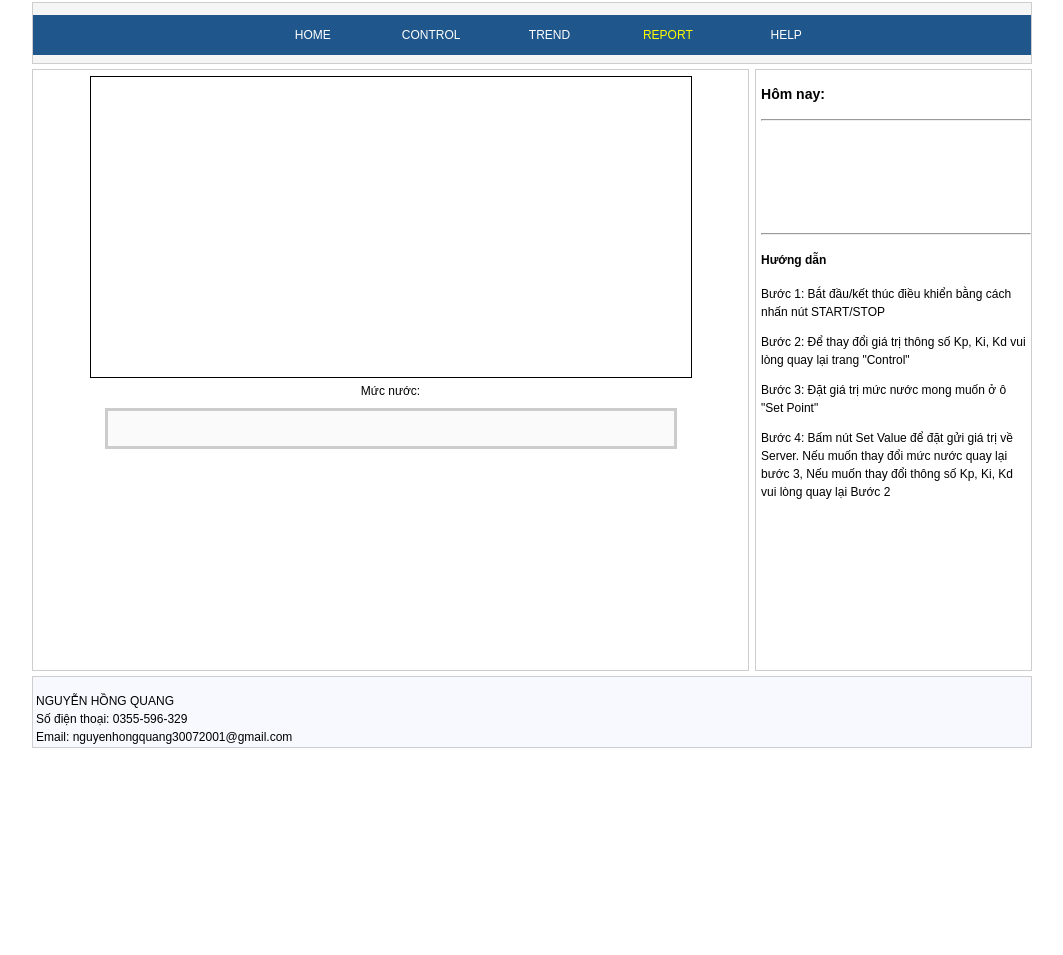
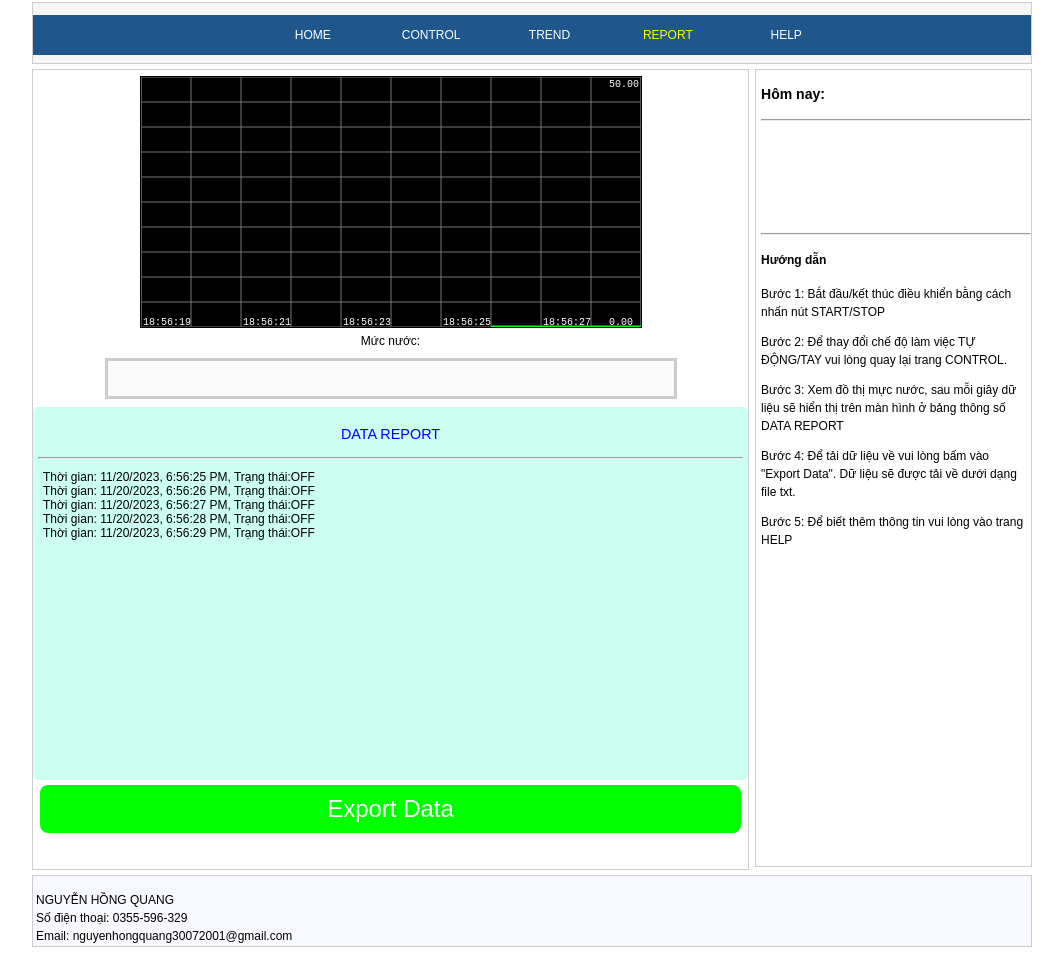
Before and after one commit to quang3007/Qweb-2023, a plain HTML site: page report.html in a window 1280 px wide. Shown: the part 131-1086 px from the top of the page, without its empty margins (108-1171 px from the left). Before the commit the page ends 887 px from the top, so only its background shows below. Drawn offline with nearby package versions, Linux system fonts and the light colour scheme.

Commit message:
sửa text và căn chỉnh lại report

```diff
--- a/report.html
+++ b/report.html
@@ -1,4 +1,7 @@
 <!DOCTYPE html>
+<!-- AWP_In_Variable Name='"MUC_NUOC"' -->
+
+
 <html lang="vi">
 <head>
 	<title>ĐỒ ÁN 2023</title>
@@ -6,7 +9,7 @@
 	<link href="style.css" rel="stylesheet" type="text/css" />
 	<script src="https://ajax.googleapis.com/ajax/libs/jquery/3.7.1/jquery.min.js"></script>
 	<script type="text/javascript" src="smoothie.js"></script>
-	<script type="text/javascript" src="myjavascript.js"></script>
+	<!-- <script type="text/javascript" src="myjavascript.js"></script> -->
 	<script type="text/javascript" src="trend.js"></script>
 
 	<script type="text/javascript">
@@ -15,12 +18,6 @@
 		//Web = 3: Report
 		web_current = 3;
 	</script>
-
-
-
-
-	</script>
-
 </head>
 
 <body onload="load_xong()">
@@ -52,11 +49,12 @@
 			  </ul>
 
 	    </div>
-	    <div id="content">
+
+		<div id="content">
 
 	    	<div id="container">
 	    		<div style=" margin: 6px 0px 6px 0px; display: flex; justify-content: center; align-items: center;">
-					<canvas id="mycanvas1" width="600" height="300" style="border: 1px solid #000;"></canvas>
+					<canvas id="mycanvas1" width="500" height="250" style="border: 1px solid #000;"></canvas>
 				</div>
 			</div>
 
@@ -65,28 +63,35 @@
 				<input style=" width: 80%; " id="quang" disabled="disabled" type="text" />
 			</div>
 
-				<!-- REPORT -->
+			<!-- REPORT -->
+			<div class="container">
+				<div id="report-table" style="background-color:rgba(0, 255, 191,0.2)">
+					<p style="text-align:center; font-size:120%;color:blue">DATA REPORT</p><hr>
+					<div class="myBox" id="report1"></div>
+				</div>
+			</div>
 
+			<div style="text-align: center;">
+				<button class="button" style="width: 98%; background-color:rgba(0,255,0,1)" onclick="saveTextAsFile()"><span>Export Data </span></button>
+			</div>
 
-
-			<br>
-			<br>
 			<br>
 
 
 			<marquee> ĐỒ ÁN TỐT NGHIỆP - NGUYỄN HỒNG QUANG - 1951212003 </marquee>
 
 	    </div>
-	    <div id="right">
+	    <div id="right" style=" width: 270px; min-height: 796px; border: 1px solid #CDCDCD; float:right; margin-bottom: 5px; padding-left:5px; line-height: 1.5;">
 	    	<H3>Hôm nay:<p id="time" style="text-align:center" ></p></H3>
 	    	<hr>
 	    	<div id="Lamp_Display"></div>
 			<hr>
 	    	<h4>Hướng dẫn</h4>
 	    	<p>Bước 1: Bắt đầu/kết thúc điều khiển bằng cách nhấn nút START/STOP</p>
-	    	<p>Bước 2: Để thay đổi giá trị thông số Kp, Ki, Kd vui lòng quay lại trang "Control"</p>
-	    	<p>Bước 3: Đặt giá trị mức nước mong muốn ở ô "Set Point"</p>
-	    	<p>Bước 4: Bấm nút Set Value để đặt gửi giá trị về Server. Nếu muốn thay đổi mức nước quay lại bước 3, Nếu muốn thay đổi thông số Kp, Ki, Kd vui lòng quay lại Bước 2</p>
+	    	<p>Bước 2: Để thay đổi chế độ làm việc TỰ ĐỘNG/TAY vui lòng quay lại trang CONTROL. </p>
+			<p>Bước 3: Xem đồ thị mực nước, sau mỗi giây dữ liệu sẽ hiển thị trên màn hình ở bảng thông số DATA REPORT </p>
+			<p>Bước 4: Để tải dữ liệu về vui lòng bấm vào "Export Data". Dữ liệu sẽ được tải về dưới dạng file txt.</p>
+			<p>Bước 5: Để biết thêm thông tin vui lòng vào trang HELP</p>
 	    </div>
 
 		<div id="footer">
```
Also changed, not shown: control.html (+1 -1 lines), trend.html (+8 -7 lines).
